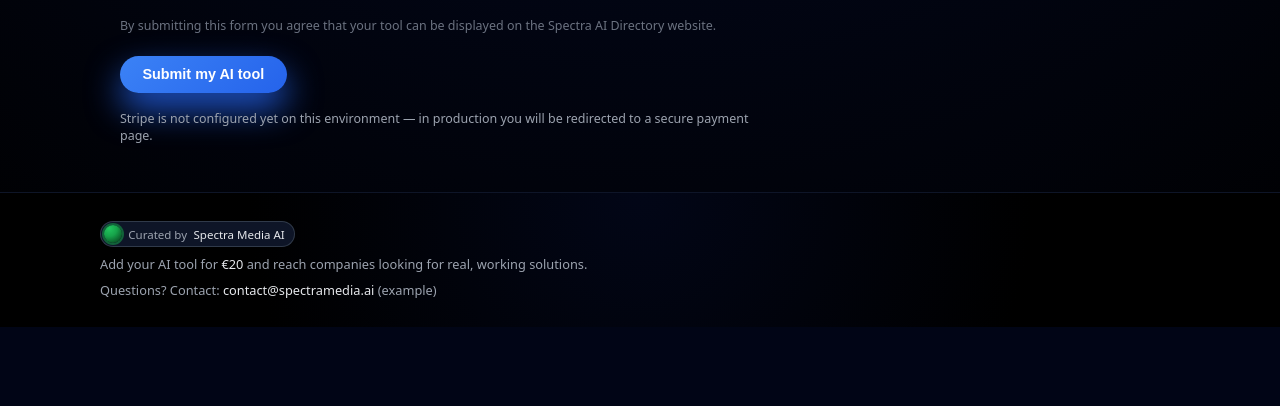
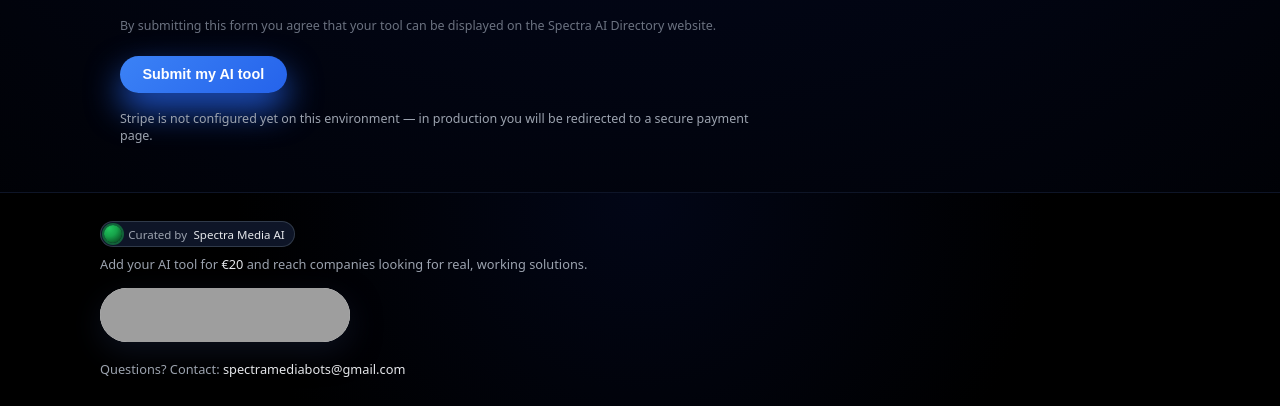
Before and after one commit to vincentbastille10/spectra_media_directory_english_version, a Flask app: page /add in a window 1280 px wide. Shown: the part 743-1149 px from the top of the page. Before the commit the page ends 1070 px from the top, so only its background shows below. Run offline with Flask 3, Linux system fonts and the light colour scheme; grey boxes are pictures that could not be loaded.

Commit message:
Update base.html

```diff
--- a/templates/base.html
+++ b/templates/base.html
@@ -6,7 +6,9 @@
   <meta name="viewport" content="width=device-width, initial-scale=1" />
   <meta name="description"
         content="Spectra AI Directory is a curated directory of AI tools built for companies and professionals, focused on sales, productivity, customer support, analytics, content and developer tools." />
-  <link rel="icon" href="/static/favicon.ico">
+
+  <!-- Favicon -->
+  <link rel="icon" href="{{ url_for('static', filename='favicon.ico') }}">
 
   <!-- Open Graph / social -->
   <meta property="og:title" content="Spectra AI Directory — Curated AI tools for businesses & teams" />
@@ -14,9 +16,9 @@
         content="Discover AI tools that actually help companies sell more, support customers faster and automate operations. List your AI tool for €20." />
   <meta property="og:type" content="website" />
   <meta property="og:url" content="https://spectra-media-directory-english-version.onrender.com/" />
-  <meta property="og:image" content="/static/og-image.png" />
+  <meta property="og:image" content="{{ url_for('static', filename='og-image.png') }}" />
 
-  <!-- Basic reset + fonts -->
+  <!-- Basic reset + fonts + layout -->
   <style>
     :root {
       --bg: #050816;
@@ -168,11 +170,13 @@
       padding: .18rem .45rem;
       border-radius: .6rem;
       border: 1px solid transparent;
+      transition: background .16s ease-out, border-color .16s ease-out, transform .16s ease-out;
     }
 
     .lang-switch a:hover {
       border-color: rgba(148,163,184,0.5);
       background: rgba(15,23,42,0.9);
+      transform: translateY(-1px);
     }
 
     main {
@@ -247,6 +251,35 @@
       color: #dcfce7;
     }
 
+    /* Product Hunt badge – premium hover */
+    .ph-badge-wrapper {
+      margin-top: 0.4rem;
+    }
+
+    .ph-badge {
+      display: inline-flex;
+      border-radius: 999px;
+      overflow: hidden;
+      box-shadow: 0 10px 30px rgba(15,23,42,0.7);
+      transition:
+        transform 0.18s ease-out,
+        box-shadow 0.18s ease-out,
+        filter 0.18s ease-out;
+      background: #f9fafb;
+    }
+
+    .ph-badge img {
+      display: block;
+      width: 250px;
+      height: 54px;
+    }
+
+    .ph-badge:hover {
+      transform: translateY(-2px) scale(1.03);
+      box-shadow: 0 20px 45px rgba(15,23,42,0.9);
+      filter: brightness(1.04);
+    }
+
     @media (max-width: 640px) {
       header.site-header {
         flex-direction: column;
@@ -309,11 +342,29 @@
           Curated by <strong>Spectra Media AI</strong>
         </span>
       </div>
+
       <div>
         Add your AI tool for <strong>€20</strong> and reach companies looking for real, working solutions.
       </div>
-      <div>
-        Questions? Contact: <strong>contact@spectramedia.ai</strong> (example)
+
+      <!-- Product Hunt embed with animated hover -->
+      <div class="ph-badge-wrapper">
+        <a href="https://www.producthunt.com/products/ai-tools-directory-by-spectra-media?embed=true&utm_source=badge-featured&utm_medium=badge&utm_source=badge-ai&#0045;tools&#0045;directory&#0045;by&#0045;spectra&#0045;media"
+           class="ph-badge"
+           target="_blank"
+           rel="noopener">
+          <img
+            src="https://api.producthunt.com/widgets/embed-image/v1/featured.svg?post_id=1043962&theme=light&t=1764585675777"
+            alt="AI Tools Directory — by Spectra Media | Product Hunt"
+            width="250"
+            height="54"
+          />
+        </a>
+      </div>
+
+      <!-- Contact -->
+      <div style="margin-top: 0.4rem;">
+        Questions? Contact: <strong>spectramediabots@gmail.com</strong>
       </div>
     </div>
   </footer>
```
